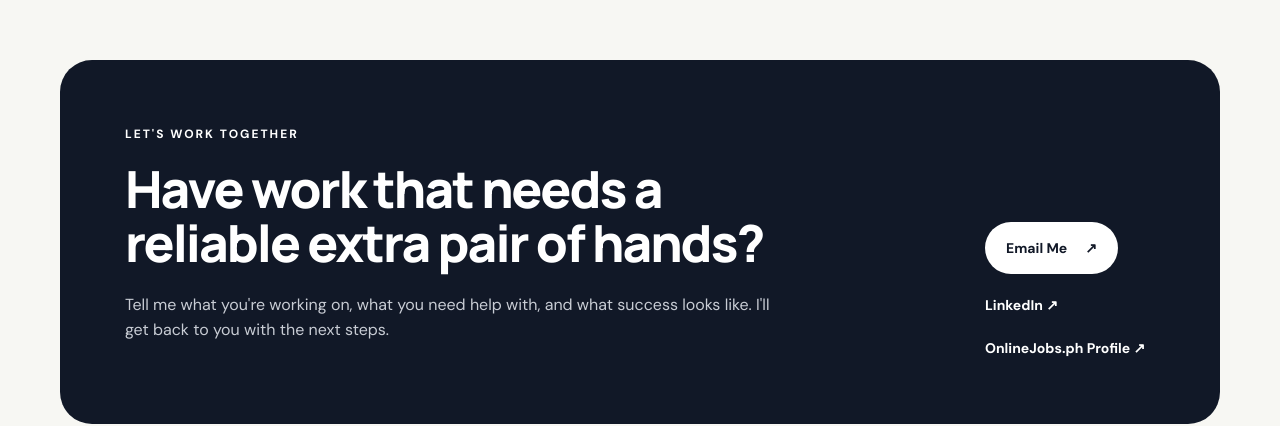
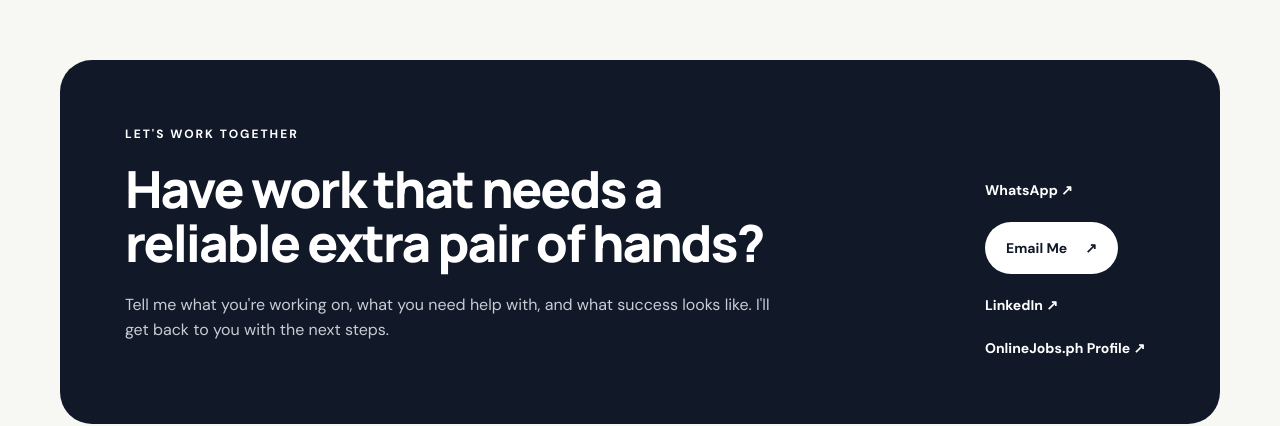
Before and after one commit to johnllanderal/john-va-portfolio, a plain HTML site: page index.html in a window 1280 px wide. Shown: the part 5433-5859 px from the top of the page. Drawn offline with Linux system fonts and the light colour scheme.

Commit message:
Update index.html

```diff
--- a/index.html
+++ b/index.html
@@ -134,7 +134,7 @@
     <section class="section contact" id="contact">
       <div class="container contact-card reveal">
         <div><p class="eyebrow">LET'S WORK TOGETHER</p><h2>Have work that needs a reliable extra pair of hands?</h2><p>Tell me what you're working on, what you need help with, and what success looks like. I'll get back to you with the next steps.</p></div>
-        <div class="contact-actions">
+        <div class="contact-actions"><a class="contact-link" href="https://wa.me/639214512028" target="_blank" rel="noopener">WhatsApp <span>↗</span></a>
           <a class="btn btn-light" href="mailto:john.llanderal21@gmail.com">Email Me <span>↗</span></a>
           <a class="contact-link" href="https://www.linkedin.com/in/john-andre-llanderal-8300302a4" target="_blank" rel="noopener">LinkedIn <span>↗</span></a>
           <a class="contact-link" href="https://www.onlinejobs.ph/jobseekers/info/4038318" target="_blank" rel="noopener">OnlineJobs.ph Profile <span>↗</span></a>
```
